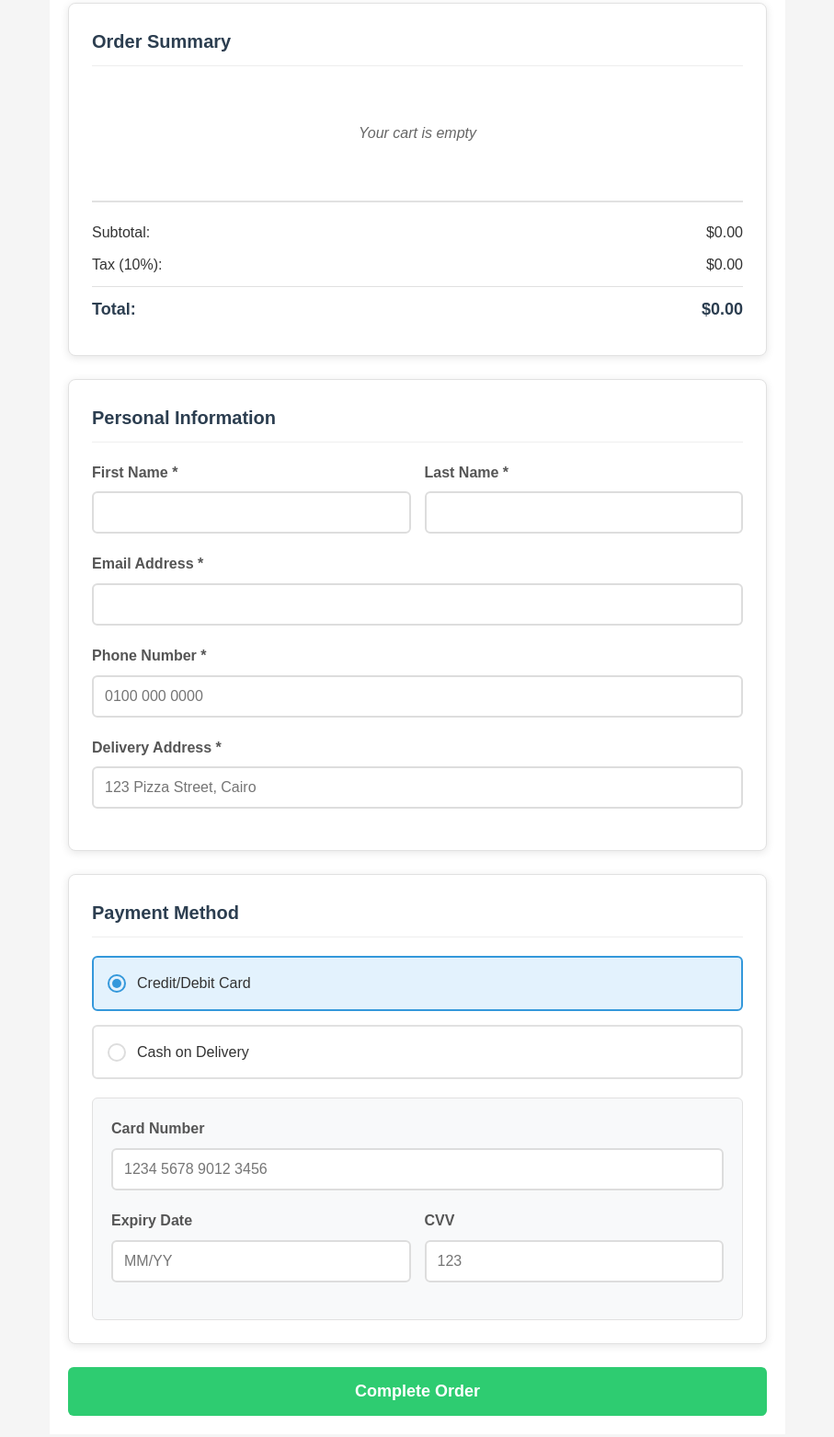
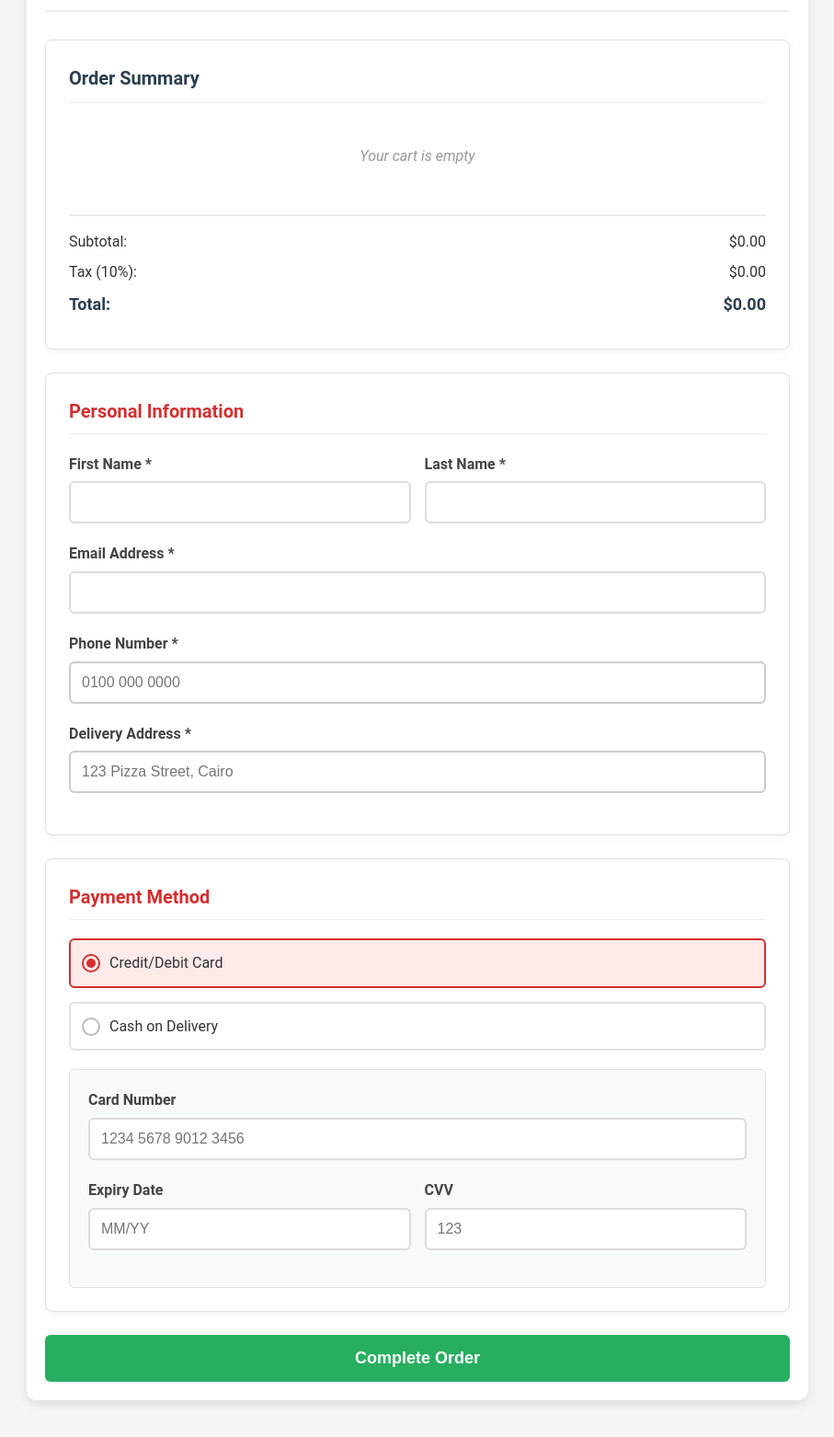
Before and after one commit to begadkirat468-dot/front-end-project, a plain HTML site: page checkout.html in a window 1280 px wide. Shown: the part 148-1710 px from the top of the page at 92% size, without its empty margins (186-1093 px from the left). Drawn offline with Linux system fonts and the light colour scheme.

```diff
--- a/checkout.css
+++ b/checkout.css
@@ -1,3 +1,4 @@
+/* ==================== Base ==================== */
 * {
   margin: 0;
   padding: 0;
@@ -5,20 +6,23 @@
 }
 
 body {
-    font-family: 'Arial', sans-serif;
+  font-family: 'Roboto', sans-serif;
   background-color: #f5f5f5;
   color: #333;
   line-height: 1.6;
 }
 
+/* ==================== Container ==================== */
 .checkout-container {
-    max-width: 800px;
-    margin: 0 auto;
+  max-width: 850px;
+  margin: 40px auto;
   padding: 20px;
   background: white;
-    min-height: 100vh;
+  border-radius: 10px;
+  box-shadow: 0 4px 12px rgba(0, 0, 0, 0.1);
 }
 
+/* ==================== Header ==================== */
 .checkout-header {
   text-align: center;
   margin-bottom: 30px;
@@ -36,26 +40,28 @@ body {
 }
 
 .back-link:hover {
-    color: #333;
+  color: #d32f2f;
 }
 
 .checkout-header h1 {
-    color: #2c3e50;
+  color: #d32f2f;
   font-size: 28px;
+  font-weight: bold;
 }
 
+/* ==================== Order Summary ==================== */
 .order-summary-section {
-    background: white;
+  background: #fff;
   padding: 25px;
   margin-bottom: 25px;
   border-radius: 8px;
-    box-shadow: 0 2px 10px rgba(0, 0, 0, 0.1);
   border: 1px solid #e1e1e1;
+  box-shadow: 0 2px 8px rgba(0, 0, 0, 0.05);
 }
 
 .order-summary-section h2 {
   color: #2c3e50;
-    margin-bottom: 20px;
+  margin-bottom: 15px;
   font-size: 20px;
   border-bottom: 1px solid #eee;
   padding-bottom: 10px;
@@ -69,7 +75,7 @@ body {
   display: flex;
   justify-content: space-between;
   align-items: center;
-    padding: 15px 0;
+  padding: 12px 0;
   border-bottom: 1px solid #f0f0f0;
 }
 
@@ -84,7 +90,6 @@ body {
 .item-name {
   font-weight: 600;
   color: #2c3e50;
-    margin-bottom: 5px;
 }
 
 .item-price {
@@ -98,53 +103,51 @@ body {
 }
 
 .item-total {
-    font-weight: 600;
-    color: #2c3e50;
+  font-weight: bold;
+  color: #d32f2f;
 }
 
 .empty-cart-message {
   text-align: center;
-    color: #666;
+  color: #999;
   font-style: italic;
-    padding: 40px 0;
+  padding: 30px 0;
 }
 
 .order-total {
-    border-top: 2px solid #e1e1e1;
-    padding-top: 20px;
+  border-top: 2px solid #eee;
+  padding-top: 15px;
 }
 
 .total-line {
   display: flex;
   justify-content: space-between;
-    margin-bottom: 10px;
+  margin-bottom: 8px;
   font-size: 16px;
 }
 
 .total-line.grand-total {
   font-size: 18px;
-    font-weight: 700;
+  font-weight: bold;
   color: #2c3e50;
-    border-top: 1px solid #e1e1e1;
-    padding-top: 10px;
-    margin-top: 10px;
 }
 
+/* ==================== Form ==================== */
 .form-section {
-    background: white;
+  background: #fff;
   padding: 25px;
   margin-bottom: 25px;
   border-radius: 8px;
-    box-shadow: 0 2px 10px rgba(0, 0, 0, 0.1);
   border: 1px solid #e1e1e1;
+  box-shadow: 0 2px 8px rgba(0, 0, 0, 0.05);
 }
 
 .form-section h2 {
-    color: #2c3e50;
+  color: #d32f2f;
   margin-bottom: 20px;
   font-size: 20px;
   border-bottom: 1px solid #eee;
-    padding-bottom: 10px;
+  padding-bottom: 8px;
 }
 
 .form-group {
@@ -153,9 +156,9 @@ body {
 
 .form-group label {
   display: block;
-    margin-bottom: 8px;
+  margin-bottom: 6px;
   font-weight: 600;
-    color: #555;
+  color: #444;
 }
 
 .form-group input {
@@ -169,15 +172,26 @@ body {
 
 .form-group input:focus {
   outline: none;
-    border-color: #3498db;
+  border-color: #d32f2f;
 }
 
+/* Name and Contact fields grid */
 .name-fields {
   display: grid;
   grid-template-columns: 1fr 1fr;
   gap: 15px;
 }
 
+/* Phone + Address styling */
+#phone, #address {
+  border-color: #ccc;
+}
+
+#address {
+  resize: none;
+}
+
+/* ==================== Payment ==================== */
 .payment-methods {
   margin-bottom: 20px;
 }
@@ -193,7 +207,7 @@ body {
 .payment-label {
   display: flex;
   align-items: center;
-    padding: 15px;
+  padding: 12px;
   border: 2px solid #e1e1e1;
   border-radius: 6px;
   cursor: pointer;
@@ -201,34 +215,33 @@ body {
 }
 
 .payment-label:hover {
-    border-color: #3498db;
-    background-color: #f8f9fa;
+  border-color: #d32f2f;
+  background-color: #fff5f5;
 }
 
 .payment-option input[type="radio"]:checked + .payment-label {
-    border-color: #3498db;
-    background-color: #e3f2fd;
+  border-color: #d32f2f;
+  background-color: #ffeaea;
 }
 
 .radio-custom {
   width: 20px;
   height: 20px;
-    border: 2px solid #ddd;
+  border: 2px solid #bbb;
   border-radius: 50%;
-    margin-right: 12px;
+  margin-right: 10px;
   position: relative;
-    transition: border-color 0.3s ease;
 }
 
 .payment-option input[type="radio"]:checked + .payment-label .radio-custom {
-    border-color: #3498db;
+  border-color: #d32f2f;
 }
 
 .payment-option input[type="radio"]:checked + .payment-label .radio-custom::after {
   content: '';
   width: 10px;
   height: 10px;
-    background: #3498db;
+  background: #d32f2f;
   border-radius: 50%;
   position: absolute;
   top: 50%;
@@ -236,6 +249,7 @@ body {
   transform: translate(-50%, -50%);
 }
 
+/* ==================== Card Details ==================== */
 .card-details {
   margin-top: 20px;
   padding: 20px;
@@ -250,55 +264,49 @@ body {
   gap: 15px;
 }
 
+/* ==================== Cash Message ==================== */
 .cash-message {
-    margin-top: 20px;
-    padding: 20px;
+  margin-top: 15px;
+  padding: 15px;
   background: #e8f5e8;
   border: 1px solid #4caf50;
   border-radius: 6px;
   color: #2e7d32;
 }
 
-.cash-message p {
-    margin: 0;
-}
-
 .hidden {
   display: none;
 }
 
+/* ==================== Submit Button ==================== */
 .submit-btn {
   width: 100%;
-    padding: 16px;
-    background: #2ecc71;
+  padding: 15px;
+  background: #27ae60;
   color: white;
   border: none;
   border-radius: 6px;
   font-size: 18px;
   font-weight: 600;
   cursor: pointer;
-    transition: background-color 0.3s ease;
+  transition: background 0.3s ease;
 }
 
 .submit-btn:hover {
-    background: #27ae60;
+  background: #219150;
 }
 
 .submit-btn:active {
   transform: translateY(1px);
 }
 
-/* Responsive Design */
+/* ==================== Responsive ==================== */
 @media (max-width: 768px) {
   .checkout-container {
     padding: 15px;
   }
 
-    .name-fields {
-        grid-template-columns: 1fr;
-    }
-
-    .card-fields {
+  .name-fields, .card-fields {
     grid-template-columns: 1fr;
   }
 
@@ -309,32 +317,10 @@ body {
   .order-item {
     flex-direction: column;
     align-items: flex-start;
-        gap: 10px;
+    gap: 8px;
   }
 
   .item-total {
     align-self: flex-end;
   }
-
 }
-
-
-.remove-btn {
-    background-color: #ff4444;
-    color: white;
-    border: none;
-    border-radius: 50%;
-    width: 30px;
-    height: 30px;
-    font-size: 20px;
-    font-weight: bold;
-    cursor: pointer;
-    display: flex;
-    align-items: center;
-    justify-content: center;
-    transition: background-color 0.3s ease;
-}
-
-.remove-btn:hover {
-    background-color: #cc0000;
-}
```
Lines whose indentation alone changed are shown as unchanged.
